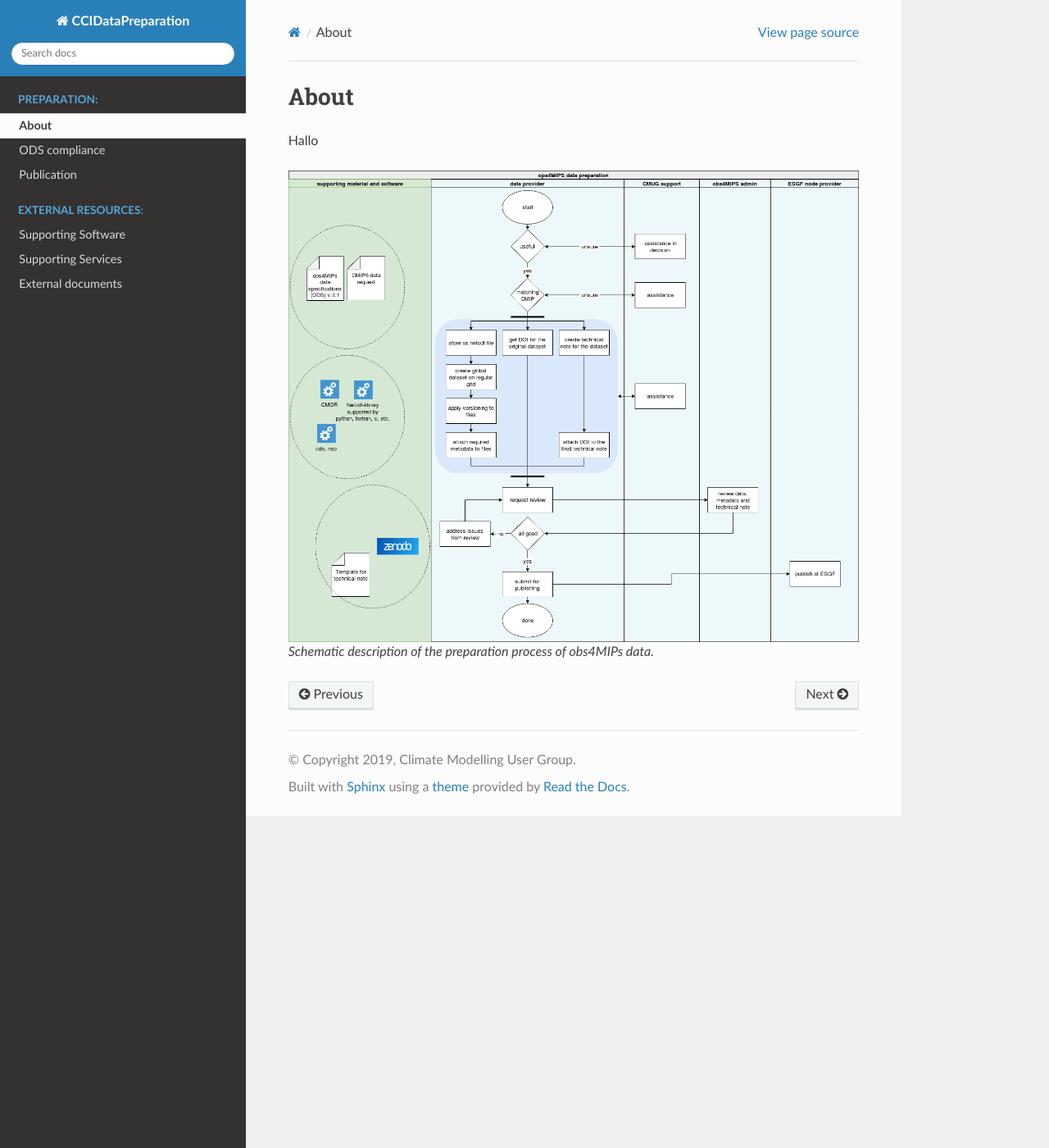
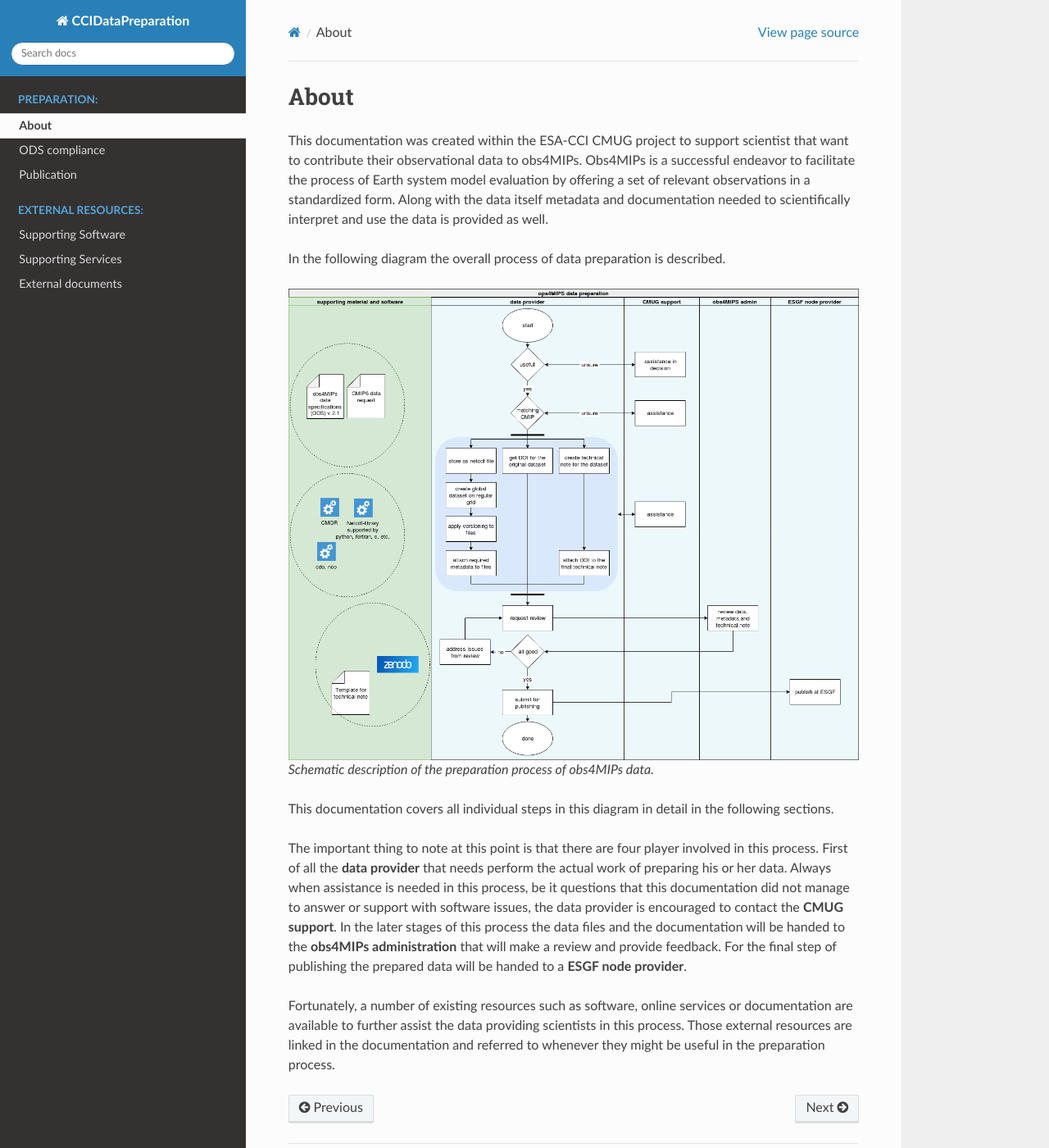
Before and after one commit to bjoernbroetz/ccidatapreparation, a Sphinx documentation site: the page built from docs/source/about.rst, in a window 1280 px wide and 1400 px high. Shown: the whole window at 82% size. Built offline with Sphinx 7.4.7 and the Read the Docs theme 2.0.0, drawn with Linux system fonts in a browser that asks for light colours.

Commit message:
Enhance About

```diff
--- a/docs/source/about.rst
+++ b/docs/source/about.rst
@@ -1,10 +1,19 @@
+=====
 About
-=======
+=====
 
-Hallo
+This documentation was created within the ESA-CCI CMUG project to support scientist that want to contribute their observational data to obs4MIPs. Obs4MIPs is a successful endeavor to facilitate the process of Earth system model evaluation by offering a set of relevant observations in a standardized form. Along with the data itself metadata and documentation needed to scientifically interpret and use the data is provided as well.
+
+In the following diagram the overall process of data preparation is described.
 
 .. figure:: figs/Obs4mips.png
    :width: 100 %
    :alt: Process for obs4MIPs preparation
 
    Schematic description of the preparation process of obs4MIPs data.
+
+This documentation covers all individual steps in this diagram in detail in the following sections.
+
+The important thing to note at this point is that there are four player involved in this process. First of all the **data provider** that needs perform the actual work of preparing his or her data. Always when assistance is needed in this process, be it questions that this documentation did not manage to answer or support with software issues, the data provider is encouraged to contact the **CMUG support**. In the later stages of this process the data files and the documentation will be handed to the **obs4MIPs administration** that will make a review and provide feedback. For the final step of publishing the prepared data will be handed to a **ESGF node provider**.
+
+Fortunately, a number of existing resources such as software, online services or documentation are available to further assist the data providing scientists in this process. Those external resources are linked in the documentation and referred to whenever they might be useful in the preparation process.
--- a/docs/source/ods_compliance/technical/version.rst
+++ b/docs/source/ods_compliance/technical/version.rst
@@ -1,5 +1,5 @@
 Version control
-==============
+===============
 
 There needs to be a version number to track changes in the data.
 
```
